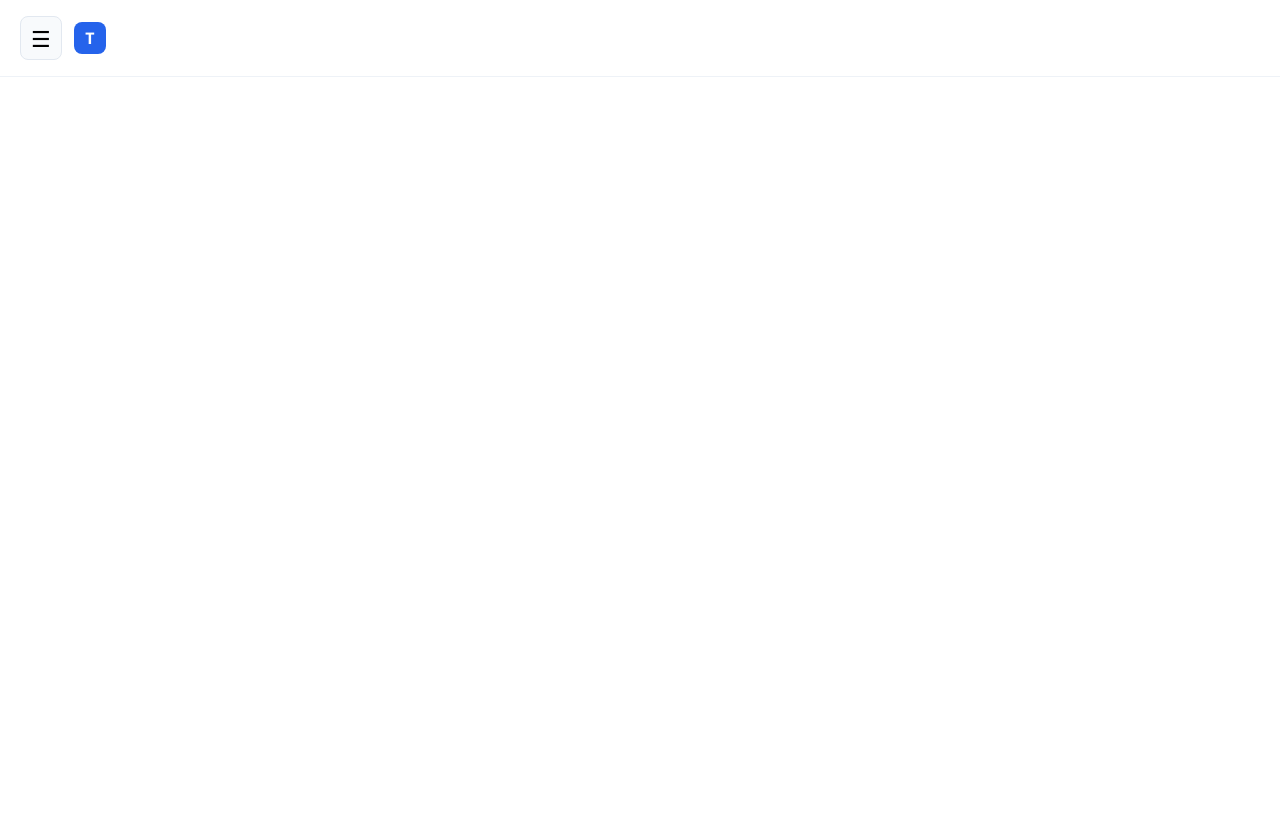
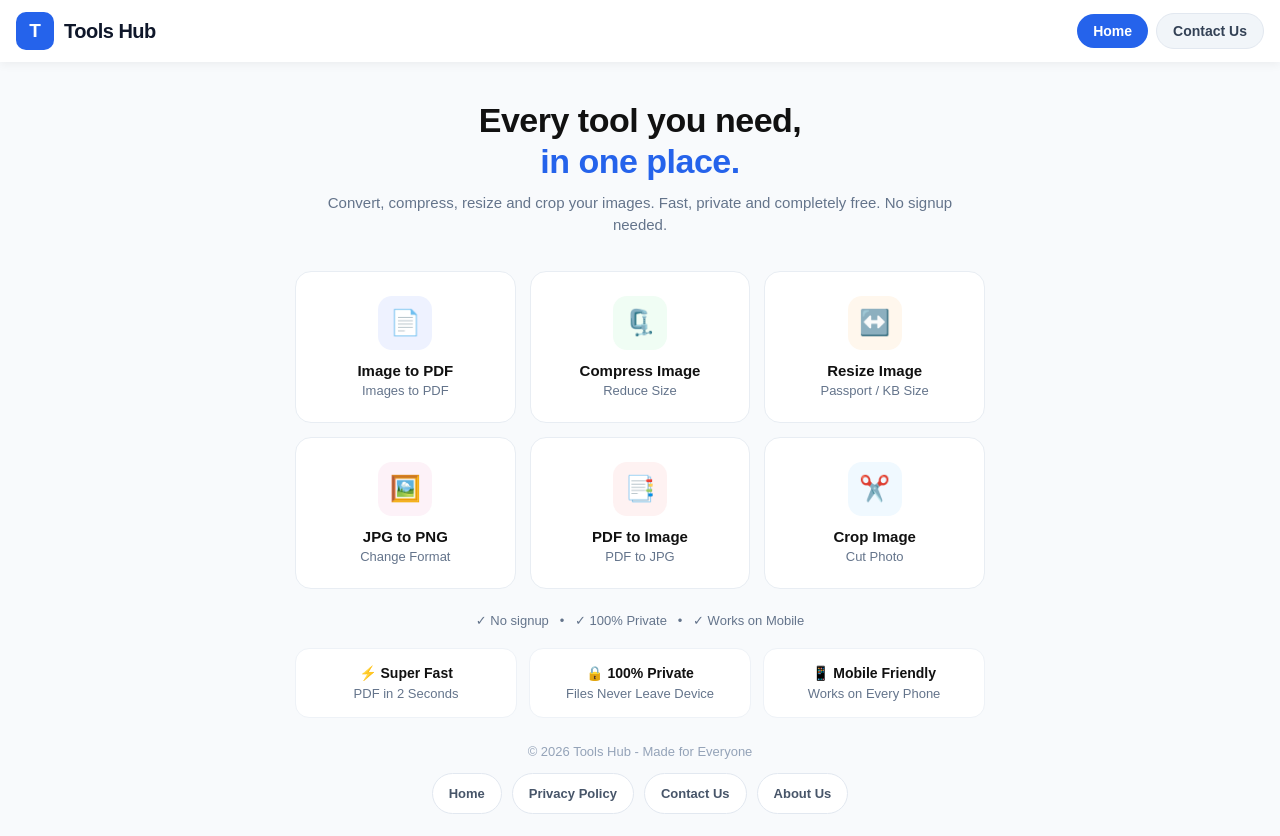
Before and after one commit to janhizbullah98-art/Image-To-PDF, a plain HTML site: page index.html in a window 1280 px wide. Before the commit the page ends 800 px from the top, so only its background shows below. Drawn offline with Linux system fonts and the light colour scheme.

Commit message:
Update index.html

```diff
--- a/index.html
+++ b/index.html
@@ -4,59 +4,100 @@
 <meta charset="UTF-8">
 <meta name="viewport" content="width=device-width, initial-scale=1.0">
 <title>Tools Hub - Free Online Image Tools</title>
-<meta name="description" content="Tools Hub - Free online tools - Image to PDF, Compress Image, Resize Image, JPG to PNG, PDF to Image, Crop Image.">
+<meta name="description" content="Tools Hub - Free online tools - Image to PDF, Compress Image, Resize Image, JPG to PNG, PDF to Image, Crop Image. 100% free.">
 <style>
-*{margin:0;padding:0;box-sizing:border-box;font-family:'Segoe UI',Arial,sans-serif}
-body{background:#ffffff;color:#1e293b}
-header{background:#fff;padding:16px 20px;display:flex;justify-content:space-between;align-items:center;border-bottom:1px solid #eef2f7;position:sticky;top:0;z-index:100}
-.logo{display:flex;align-items:center;gap:9px;font-size:20px;font-weight:800;letter-spacing:-0.5px;color:#0f172a}
-.logo span{background:#2563eb;color:#fff;width:32px;height:32px;border-radius:8px;display:flex;align-items:center;justify-content:center;font-size:16px}
-header .badge{font-size:12px;font-weight:600;background:#f1f5f9;color:#475569;padding:7px 12px;border-radius:100px;border:1px solid #e2e8f0}
-.menu-btn{font-size:22px;cursor:pointer;background:#f8fafc;border:1px solid #e2e8f0;border-radius:8px;padding:6px 10px}
-.hero{text-align:center;padding:48px 20px 10px;max-width:700px;margin:0 auto}
-.hero h1{font-size:38px;line-height:1.15;font-weight:800;letter-spacing:-1px;color:#0f172a}
+*{margin:0;padding:0;box-sizing:border-box;font-family:Arial,sans-serif}
+body{background:#f8fafc;color:#111}
+header{background:#fff;padding:12px 16px;display:flex;justify-content:space-between;align-items:center;box-shadow:0 2px 10px rgba(0,0,0,.06);position:sticky;top:0;z-index:100}
+.logo{display:flex;align-items:center;gap:10px}
+.logo-icon{background:#2563eb;color:#fff;width:38px;height:38px;border-radius:10px;display:flex;align-items:center;justify-content:center;font-size:19px;font-weight:bold}
+.logo b{font-size:20px;color:#0f172a;letter-spacing:-0.5px}
+.nav{display:flex;gap:8px;align-items:center}
+.nav a{text-decoration:none;font-size:14px;font-weight:600;padding:9px 16px;border-radius:100px}
+.nav-home{background:#2563eb;color:#fff}
+.nav-contact{background:#f1f5f9;color:#334155;border:1px solid #e2e8f0}
+.nav-contact:hover{background:#e2e8f0}
+.hero{text-align:center;padding:38px 15px 10px;max-width:700px;margin:0 auto}
+.hero h1{font-size:34px;line-height:1.2;letter-spacing:-0.5px}
 .hero h1 span{color:#2563eb}
-.hero p{color:#64748b;margin-top:12px;font-size:16px;line-height:1.5}
-.tools-grid{max-width:760px;margin:32px auto;display:grid;grid-template-columns:1fr 1fr 1fr;gap:16px;padding:0 18px}
-.tool-card{background:#fff;border:1px solid #e8edf3;border-radius:16px;padding:24px 14px;text-align:center;text-decoration:none;color:#0f172a;transition:.2s;display:flex;flex-direction:column;align-items:center}
-.tool-card:hover{border-color:#2563eb;box-shadow:0 12px 30px rgba(37,99,235,.10);transform:translateY(-2px)}
-.tool-card .icon{width:56px;height:56px;border-radius:14px;display:flex;align-items:center;justify-content:center;margin-bottom:14px}
-.tool-card .icon svg{width:26px;height:26px;stroke-width:1.7}
-.tool-card b{font-size:15px;font-weight:700}
-.tool-card span{font-size:13px;color:#64748b;margin-top:4px;line-height:1.4}
-.c1 .icon{background:#eef2ff}.c1 .icon svg{stroke:#4f46e5}
-.c2 .icon{background:#f0fdf4}.c2 .icon svg{stroke:#15803d}
-.c3 .icon{background:#fff7ed}.c3 .icon svg{stroke:#ea580c}
-.c4 .icon{background:#fdf2f8}.c4 .icon svg{stroke:#be185d}
-.c5 .icon{background:#fef2f2}.c5 .icon svg{stroke:#dc2626}
-.c6 .icon{background:#f0f9ff}.c6 .icon svg{stroke:#0369a1}
-.trust{max-width:760px;margin:28px auto 10px;display:flex;justify-content:center;gap:22px;flex-wrap:wrap;padding:0 18px;color:#64748b;font-size:13px;font-weight:500}
-.trust span{display:flex;align-items:center;gap:6px}
-.features{max-width:760px;margin:22px auto;display:grid;grid-template-columns:1fr 1fr 1fr;gap:14px;padding:0 18px 10px}
-.features div{background:#f8fafc;border:1px solid #eef2f7;padding:18px;border-radius:14px;text-align:left}
-.features div b{font-size:14px;display:block;margin-bottom:4px}
-.features div p{font-size:13px;color:#64748b;line-height:1.5}
-footer{text-align:center;padding:28px 18px;color:#94a3b8;font-size:13px;border-top:1px solid #f1f5f9;margin-top:10px;line-height:1.8}
-footer a{color:#475569;text-decoration:none}
-@media(max-width:600px){.tools-grid{grid-template-columns:1fr 1fr;gap:12px}.features{grid-template-columns:1fr}.hero h1{font-size:30px}.tool-card{padding:20px 8px}.tool-card .icon{width:50px;height:50px}}
-.sidenav{height:100%;width:0;position:fixed;z-index:999;top:0;left:0;background:#fff;overflow-x:hidden;transition:0.3s;padding-top:60px;box-shadow:5px 0 20px rgba(0,0,0,.15)}
-.sidenav a{padding:14px 22px;text-decoration:none;font-size:15px;color:#334155;display:block;border-bottom:1px solid #f8fafc;font-weight:600}
-.sidenav a:hover{background:#f8fafc;color:#2563eb}
-.sidenav .closebtn{position:absolute;top:10px;right:20px;font-size:28px;cursor:pointer}
-.sidenav .menu-logo{padding:0 22px 22px;font-size:19px;font-weight:800;color:#0f172a}
-.overlay{display:none;position:fixed;top:0;left:0;width:100%;height:100%;background:rgba(0,0,0,.35);z-index:998}
+.hero p{color:#64748b;margin-top:10px;font-size:15px;line-height:1.5}
+.grid{max-width:720px;margin:24px auto;display:grid;grid-template-columns:1fr 1fr 1fr;gap:14px;padding:0 15px}
+.card{background:#fff;border:1px solid #e8edf3;border-radius:16px;padding:24px 10px;text-align:center;text-decoration:none;color:#111;transition:.2s}
+.card:hover{border-color:#2563eb;transform:translateY(-3px);box-shadow:0 12px 25px rgba(37,99,235,.10)}
+.card .ic{width:54px;height:54px;border-radius:14px;margin:0 auto 12px;display:flex;align-items:center;justify-content:center;font-size:25px}
+.card b{font-size:15px;display:block}
+.card span{font-size:13px;color:#64748b;display:block;margin-top:4px}
+.c1 .ic{background:#eef2ff}.c2 .ic{background:#f0fdf4}.c3 .ic{background:#fff7ed}.c4 .ic{background:#fdf2f8}.c5 .ic{background:#fef2f2}.c6 .ic{background:#f0f9ff}
+.trust{text-align:center;color:#64748b;font-size:13px;font-weight:500;margin:8px 0 20px}
+.features{max-width:720px;margin:0 auto;display:grid;grid-template-columns:1fr 1fr 1fr;gap:12px;padding:0 15px}
+.features div{background:#fff;border:1px solid #eef2f7;padding:16px;border-radius:14px;text-align:center;font-size:14px}
+.features div b{display:block;margin-bottom:4px}
+.features div span{font-size:13px;color:#64748b}
+footer{text-align:center;padding:22px;color:#94a3b8;font-size:13px;line-height:1.8}
+footer a{color:#475569;text-decoration:none;font-weight:600}
+.footer-btns{margin-top:10px;display:flex;justify-content:center;gap:10px;flex-wrap:wrap}
+.footer-btns a{background:#fff;border:1px solid #e2e8f0;padding:8px 16px;border-radius:100px;font-size:13px}
+@media(max-width:600px){.grid{grid-template-columns:1fr 1fr}.features{grid-template-columns:1fr}.hero h1{font-size:28px}.logo b{display:none}.nav a{padding:8px 12px;font-size:13px}}
 </style>
 </head>
 <body>
-<div id="overlay" class="overlay" onclick="closeNav()"></div>
-<div id="mySidenav" class="sidenav">
-<span class="closebtn" onclick="closeNav()">×</span>
-<div class="menu-logo">Tools Hub</div>
+
+<header>
+<div class="logo"><div class="logo-icon">T</div><b>Tools Hub</b></div>
+<div class="nav">
+<a href="index.html" class="nav-home">Home</a>
+<a href="contact.html" class="nav-contact">Contact Us</a>
+</div>
+</header>
+
+<div class="hero">
+<h1>Every tool you need,<br><span>in one place.</span></h1>
+<p>Convert, compress, resize and crop your images. Fast, private and completely free. No signup needed.</p>
+</div>
+
+<div class="grid">
+<a href="image-to-pdf.html" class="card c1"><div class="ic">📄</div><b>Image to PDF</b><span>Images to PDF</span></a>
+<a href="compress.html" class="card c2"><div class="ic">🗜️</div><b>Compress Image</b><span>Reduce Size</span></a>
+<a href="resize.html" class="card c3"><div class="ic">↔️</div><b>Resize Image</b><span>Passport / KB Size</span></a>
+<a href="jpg-to-png.html" class="card c4"><div class="ic">🖼️</div><b>JPG to PNG</b><span>Change Format</span></a>
+<a href="pdf-to-image.html" class="card c5"><div class="ic">📑</div><b>PDF to Image</b><span>PDF to JPG</span></a>
+<a href="crop.html" class="card c6"><div class="ic">✂️</div><b>Crop Image</b><span>Cut Photo</span></a>
+</div>
+
+<div class="trust">✓ No signup &nbsp; • &nbsp; ✓ 100% Private &nbsp; • &nbsp; ✓ Works on Mobile</div>
+
+<div class="features">
+<div><b>⚡ Super Fast</b><span>PDF in 2 Seconds</span></div>
+<div><b>🔒 100% Private</b><span>Files Never Leave Device</span></div>
+<div><b>📱 Mobile Friendly</b><span>Works on Every Phone</span></div>
+</div>
+
+<footer>
+© 2026 Tools Hub - Made for Everyone
+<div class="footer-btns">
 <a href="index.html">Home</a>
 <a href="privacy-policy.html">Privacy Policy</a>
 <a href="contact.html">Contact Us</a>
 <a href="about.html">About Us</a>
 </div>
+</footer>
 
-<header>
-<div style="display:flex;align-items:center;gap:12px"><button class="menu-btn" onclick="openNav()">☰</button><div class="logo"><span>T
+<!-- Firebase Analytics -->
+<script type="module">
+  import { initializeApp } from "https://www.gstatic.com/firebasejs/12.5.0/firebase-app.js";
+  import { getAnalytics } from "https://www.gstatic.com/firebasejs/12.5.0/firebase-analytics.js";
+  const firebaseConfig = {
+    apiKey: "AIzaSyD8C1XbKj5aIh5X0L8YlY7yA9tX4qDk",
+    authDomain: "imagetopdfconverteronlin.firebaseapp.com",
+    projectId: "imagetopdfconverteronlin",
+    storageBucket: "imagetopdfconverteronlin.firebasestorage.app",
+    messagingSenderId: "780464422965",
+    appId: "1:780464422965:web:a7c1d3fa3e9e1d70ba0ebc2",
+    measurementId: "G-PGPHH9XCM5"
+  };
+  const app = initializeApp(firebaseConfig);
+  const analytics = getAnalytics(app);
+</script>
+
+</body>
+  </html>
```
